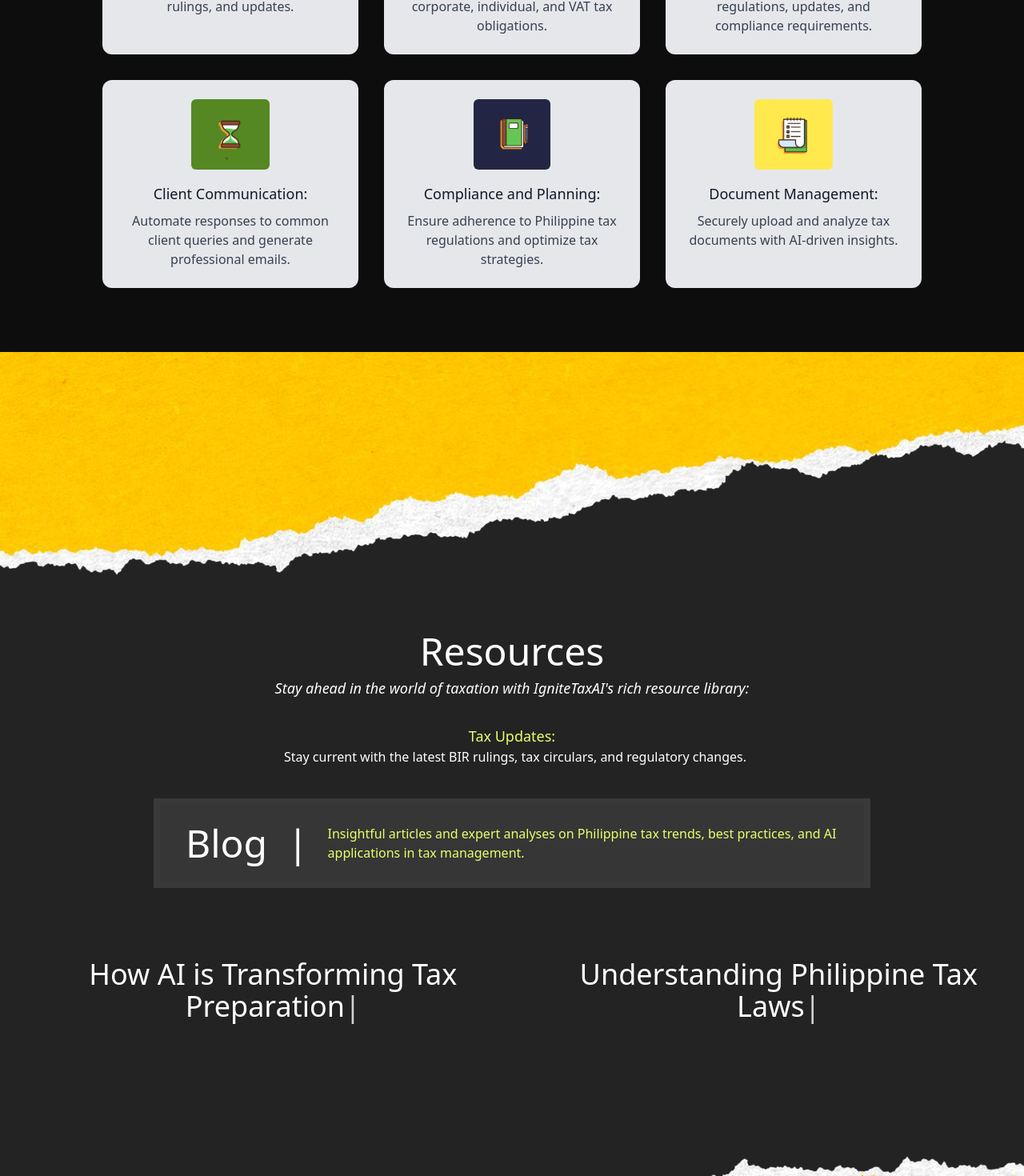
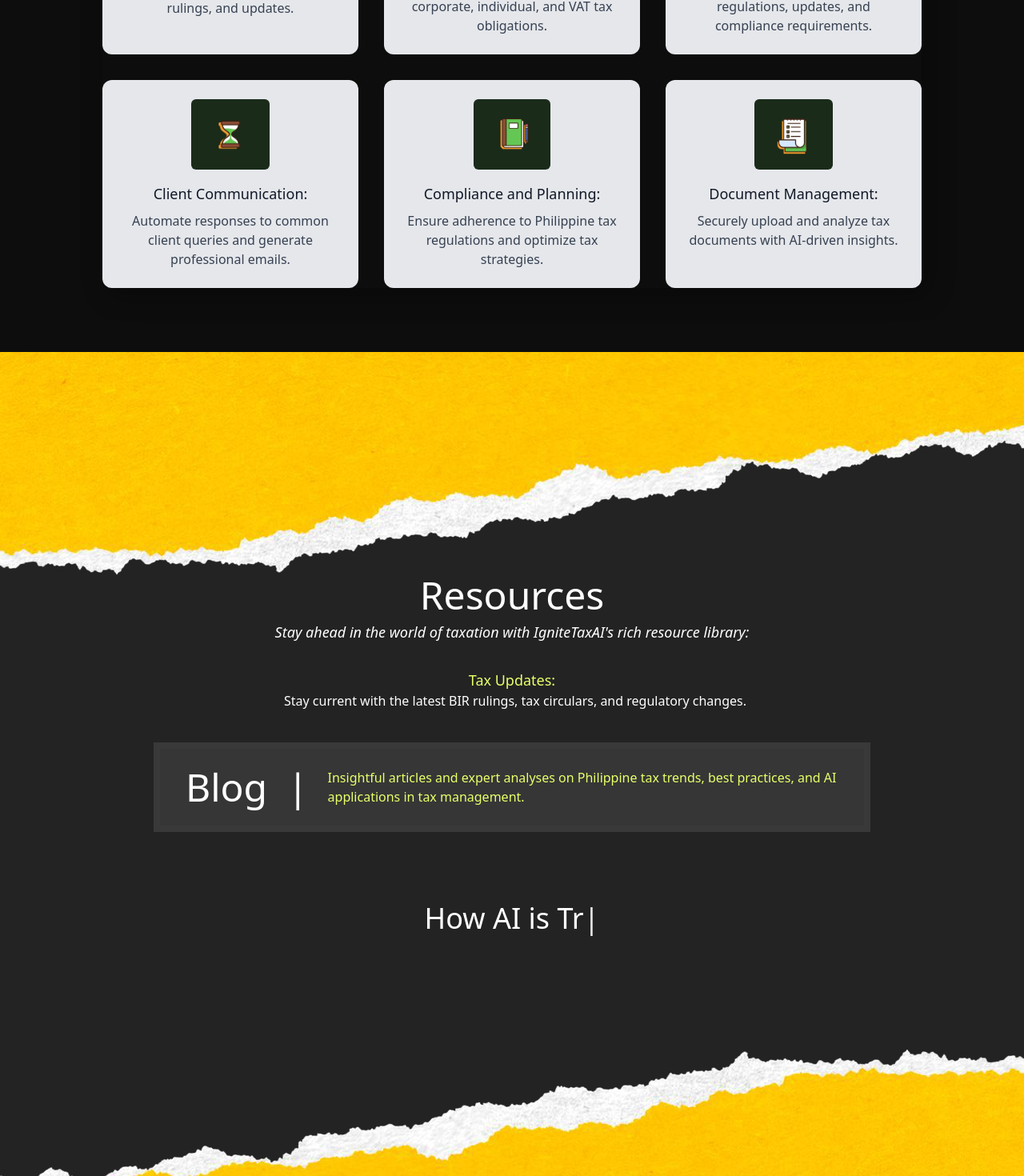
Before and after one commit to mgguild/Ignite-tax, a Next.js app: page / in a window 1280 px wide. Shown: the part 2116-3586 px from the top of the page at 80% size. Built offline with nearby package versions, Linux system fonts and the light colour scheme.

Commit message:
Fix text animation for resources page

```diff
--- a/src/app/product/Product.tsx
+++ b/src/app/product/Product.tsx
@@ -7,12 +7,12 @@ const Product: React.FC = () => {
         <p className="text-center text-white text-lg max-w-2xl mb-10">
           IgniteTaxAI is an AI-powered assistant designed to streamline tax research, client communication, and compliance for tax professionals and businesses.
         </p>
-        <div className="w-full max-w-5xl">
+        <div className="w-full max-w-5xl mx-4 shadow-[8px_8px_32px_0px_rgba(0,0,0,0.35)] rounded-2xl">
           <h3 className="text-[#eaff6a] text-xl font-normal mb-6">Key Features:</h3>
           <div className="grid grid-cols-1 md:grid-cols-3 gap-8">
             {/* Feature 1 */}
             <div className="bg-gray-200 rounded-xl p-6 flex flex-col items-center transition hover:bg-[#DDF45B] hover:shadow-2xl ">
-              <div className="bg-[#1a2b1a] rounded-md p-3 mb-4 flex items-center justify-center">
+              <div className="bg-[#1a2b1a] border rounded-md p-3 mb-4 flex items-center justify-center">
                 <img src="/logo/icon-3.png" alt="Tax Research" className="w-18 h-16" />
               </div>
               <div className="text-lg font-medium text-gray-900 mb-2 text-center">Tax Research Automation:</div>
@@ -22,7 +22,7 @@ const Product: React.FC = () => {
             </div>
             {/* Feature 2 */}
             <div className="bg-gray-200 rounded-xl p-6 flex flex-col items-center transition hover:bg-[#DDF45B] hover:shadow-2xl ">
-              <div className="bg-[#A9BA43] rounded-md p-3 mb-4 flex items-center justify-center">
+              <div className="bg-[#1a2b1a] rounded-md p-3 mb-4 flex items-center justify-center">
                 <img src="/logo/icon-4.png" alt="Automate Computations" className="w-18 h-16" />
               </div>
               <div className="text-lg font-medium text-gray-900 mb-2 text-center">Automate tax computations:</div>
@@ -32,7 +32,7 @@ const Product: React.FC = () => {
             </div>
             {/* Feature 3 */}
             <div className="bg-gray-200 rounded-xl p-6 flex flex-col items-center transition hover:bg-[#DDF45B] hover:shadow-2xl ">
-              <div className="bg-[#ffe94d] rounded-md p-3 mb-4 flex items-center justify-center">
+              <div className="bg-[#1a2b1a] rounded-md p-3 mb-4 flex items-center justify-center">
                 <img src="/logo/icon-5.png" alt="Real-time Guidance" className="w-18 h-16" />
               </div>
               <div className="text-lg font-medium text-gray-900 mb-2 text-center">Real-time tax guidance:</div>
@@ -42,7 +42,7 @@ const Product: React.FC = () => {
             </div>
             {/* Feature 4 */}
             <div className="bg-gray-200 rounded-xl p-6 flex flex-col items-center transition hover:bg-[#DDF45B] hover:shadow-2xl ">
-              <div className="bg-[#558723] rounded-md p-3 mb-4 flex items-center justify-center">
+              <div className="bg-[#1a2b1a] rounded-md p-3 mb-4 flex items-center justify-center">
                 <img src="/logo/icon-9.png" alt="Client Communication" className="w-18 h-16" />
               </div>
               <div className="text-lg font-medium text-gray-900 mb-2 text-center">Client Communication:</div>
@@ -52,7 +52,7 @@ const Product: React.FC = () => {
             </div>
             {/* Feature 5 */}
             <div className="bg-gray-200 rounded-xl p-6 flex flex-col items-center transition hover:bg-[#DDF45B] hover:shadow-2xl ">
-              <div className="bg-[#232545] rounded-md p-3 mb-4 flex items-center justify-center">
+              <div className="bg-[#1a2b1a] rounded-md p-3 mb-4 flex items-center justify-center">
                 <img src="/logo/icon-1.png" alt="Compliance and Planning" className="w-18 h-16" />
               </div>
               <div className="text-lg font-medium text-gray-900 mb-2 text-center">Compliance and Planning:</div>
@@ -62,7 +62,7 @@ const Product: React.FC = () => {
             </div>
             {/* Feature 6 */}
             <div className="bg-gray-200 rounded-xl p-6 flex flex-col items-center transition hover:bg-[#DDF45B] hover:shadow-2xl ">
-              <div className="bg-[#ffe94d] rounded-md p-3 mb-4 flex items-center justify-center">
+              <div className="bg-[#1a2b1a] rounded-md p-3 mb-4 flex items-center justify-center">
                 <img src="/logo/icon-2.png" alt="Document Management" className="w-18 h-16" />
               </div>
               <div className="text-lg font-medium text-gray-900 mb-2 text-center">Document Management:</div>
--- a/src/app/resources/Resoruces.tsx
+++ b/src/app/resources/Resoruces.tsx
@@ -2,43 +2,41 @@
 import React, { useState, useEffect } from "react";
 import Image from "next/image";
 
-const titles = [
-  "How AI is Transforming Tax Preparation",
-  "Understanding Philippine Tax Laws",
-];
+const Resources: React.FC = () => {
+  const title1 = "How AI is Transforming Tax Preparation";
+  const title2 = "Understanding Philippine Tax Laws";
 
-const Resources: React.FC = () => {
-  const [displayed, setDisplayed] = useState(["", ""]);
-  const [charIndexes, setCharIndexes] = useState([0, 0]);
+  const [displayed1, setDisplayed1] = useState("");
+  const [displayed2, setDisplayed2] = useState("");
+  const [charIndex1, setCharIndex1] = useState(0);
+  const [charIndex2, setCharIndex2] = useState(0);
 
   useEffect(() => {
-    let done = true;
-    const newDisplayed = [...displayed];
-    const newCharIndexes = [...charIndexes];
+    let timeout: NodeJS.Timeout;
 
-    titles.forEach((title, idx) => {
-      if (charIndexes[idx] < title.length) {
-        newDisplayed[idx] += title[charIndexes[idx]];
-        newCharIndexes[idx] += 1;
-        done = false;
-      }
-    });
+    if (charIndex1 < title1.length) {
+      timeout = setTimeout(() => {
+        setDisplayed1((prev) => prev + title1[charIndex1]);
+        setCharIndex1((prev) => prev + 1);
+      }, 50);
+    } else if (charIndex2 < title2.length) {
+      // Delay before starting the second line
+      timeout = setTimeout(() => {
+        setDisplayed2((prev) => prev + title2[charIndex2]);
+        setCharIndex2((prev) => prev + 1);
+      }, charIndex2 === 0 ? 700 : 50); // 700ms delay before second line starts
+    } else {
+      // Reset after a pause
+      timeout = setTimeout(() => {
+        setDisplayed1("");
+        setDisplayed2("");
+        setCharIndex1(0);
+        setCharIndex2(0);
+      }, 1500);
+    }
 
-    if (!done) {
-      const timeout = setTimeout(() => {
-        setDisplayed(newDisplayed);
-        setCharIndexes(newCharIndexes);
-      }, 50);
-      return () => clearTimeout(timeout);
-    } else {
-      const pause = setTimeout(() => {
-        setDisplayed(["", ""]);
-        setCharIndexes([0, 0]);
-      }, 1500);
-      return () => clearTimeout(pause);
-    }
-    // eslint-disable-next-line react-hooks/exhaustive-deps
-  }, [displayed, charIndexes]);
+    return () => clearTimeout(timeout);
+  }, [charIndex1, charIndex2, title1, title2]);
 
   return (
     <section id="resources" className="bg-[#232323] flex flex-col items-center py-0 relative overflow-hidden">
@@ -82,16 +80,20 @@ const Resources: React.FC = () => {
         </div>
 
         {/* Blog Titles */}
-        <div className="flex flex-col md:flex-row items-center justify-center gap-12 w-full pt-20 px-4">
-          {titles.map((title, idx) => (
-            <h3
-              key={idx}
-              className="text-white text-3xl md:text-4xl text-center font-normal"
-            >
-              {displayed[idx]}
-              <span className="animate-pulse">|</span>
-            </h3>
-          ))}
+        <div className="flex flex-col items-center gap-2 w-full pt-20 px-4 min-h-[7.5rem]">
+          <h3 className="text-white text-3xl md:text-4xl text-center font-normal">
+            {displayed1}
+            <span className="animate-pulse">|</span>
+          </h3>
+          <h3
+            className={`text-white text-3xl md:text-4xl text-center font-normal transition-opacity duration-300 ${
+              displayed1.length === title1.length ? "opacity-100" : "opacity-0"
+            }`}
+            style={{ minHeight: "2.5rem" }} // ensures space is reserved
+          >
+            {displayed2}
+            {displayed1.length === title1.length && <span className="animate-pulse">|</span>}
+          </h3>
         </div>
       </div>
 
```
Also changed, not shown: public/backgrounds/Top.png, public/backgrounds/bottom.png.
